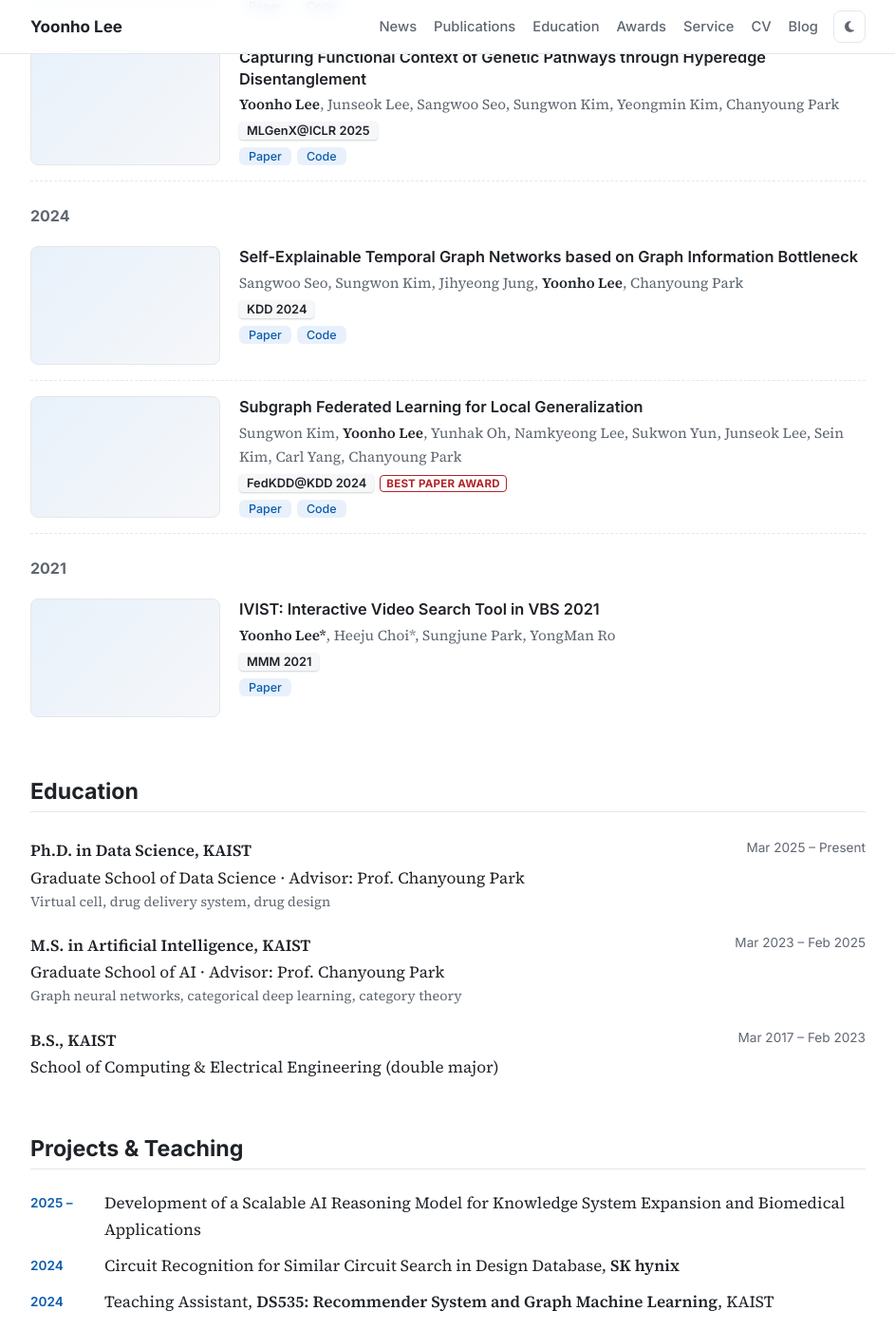
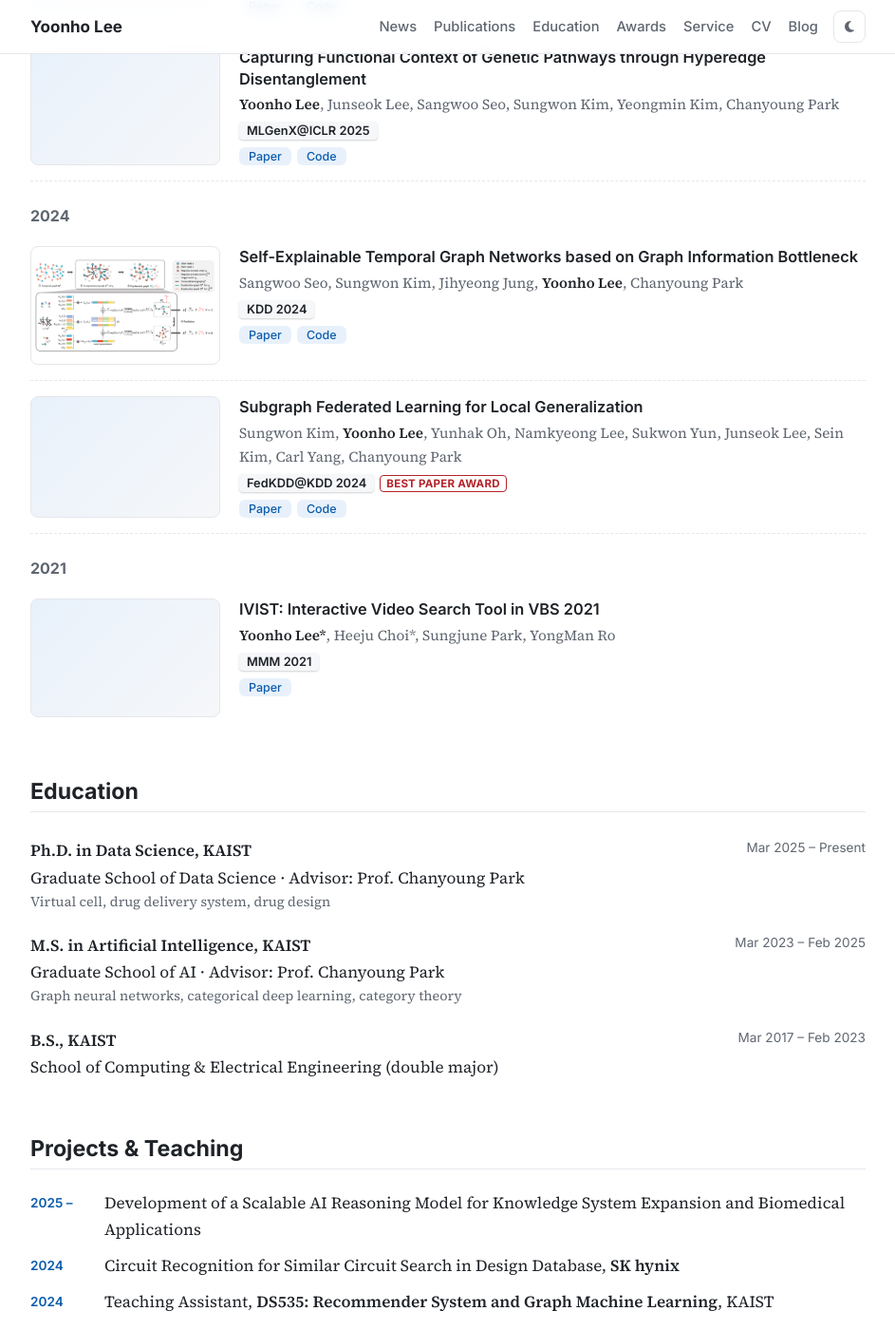
Before and after one commit to Yoonho-Lee-AI4Science/Yoonho-Lee-AI4Science.github.io, a Jekyll site: the page built from index.html, in a window 1280 px wide and 1400 px high, scrolled down 2191 px. Shown: the whole window at 95% size, without its empty margins (168-1111 px from the left). Built offline with Jekyll 4.4.1, drawn with Linux system fonts in a browser that asks for light colours; a style sheet for code colours, icons or effects is not loaded.

Commit message:
Add TGIB thumbnail; show full figures in thumbnails without cropping
Co-Authored-By: Claude Opus 5.5 <noreply@anthropic.com>

```diff
--- a/css/main.css
+++ b/css/main.css
@@ -141,7 +141,9 @@ h2 {
   border-radius: 8px; overflow: hidden; background: var(--bg-soft);
   border: 1px solid var(--line);
 }
-.thumb img { width: 100%; height: 100%; object-fit: cover; display: block; }
+.thumb:not(.empty) { background: #fff; }   /* 논문 그림은 보통 흰 배경 */
+/* 비율이 달라도 잘리지 않고 그림 전체가 보이도록 (남는 부분은 흰 여백) */
+.thumb img { width: 100%; height: 100%; object-fit: contain; display: block; padding: 4px; box-sizing: border-box; }
 .thumb.empty { background: linear-gradient(135deg, var(--accent-soft), var(--bg-soft)); }
 .paper-body { flex: 1; min-width: 0; }
 .paper-title { font-family: var(--font-ui); font-weight: 600; font-size: 1.02rem; line-height: 1.4; }
--- a/js/publications.js
+++ b/js/publications.js
@@ -79,6 +79,7 @@ const PUBLICATIONS = [
     venue: "KDD 2024",
     year: 2024,
     topics: ["graph"],
+    image: "img/papers/tgib.png",
     links: { paper: "https://arxiv.org/abs/2406.13214", code: "https://github.com/sang-woo-seo/TGIB" },
   },
   {
```
Also changed, not shown: img/papers/tgib.png (added).
